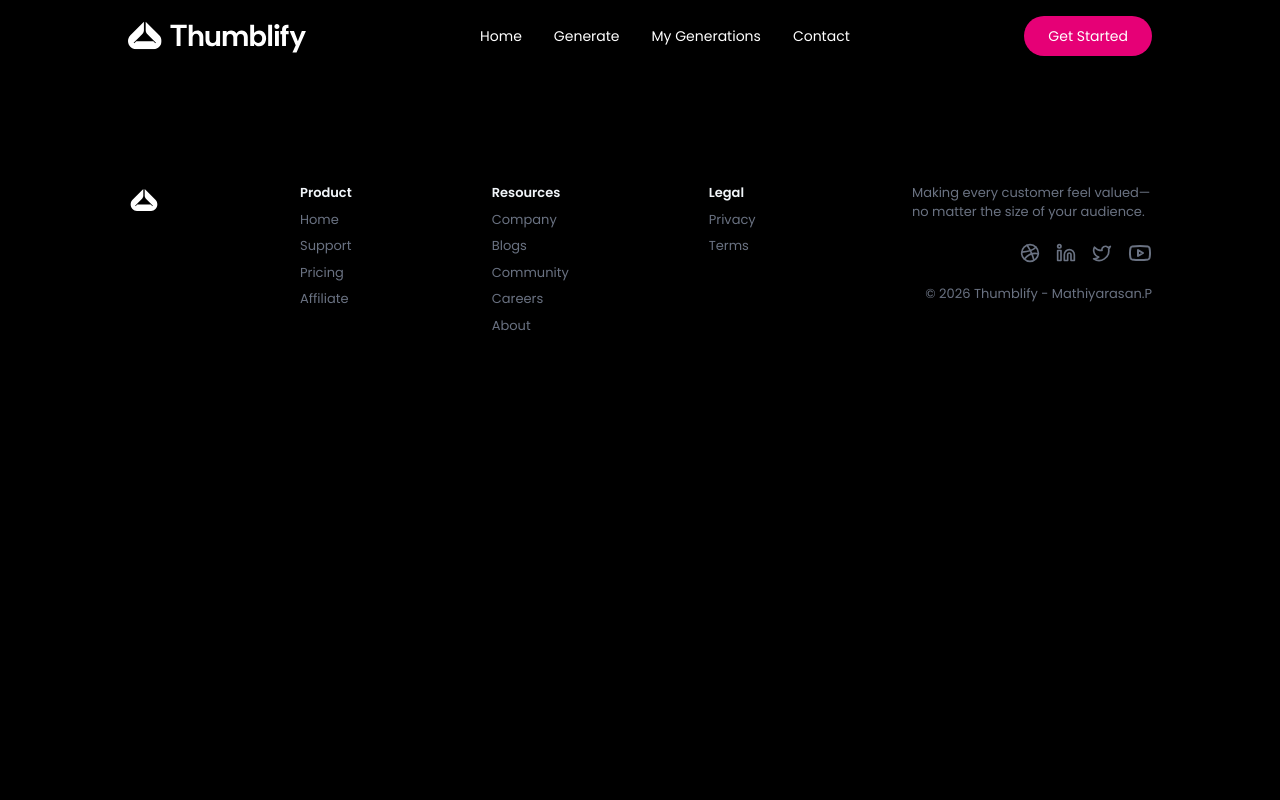
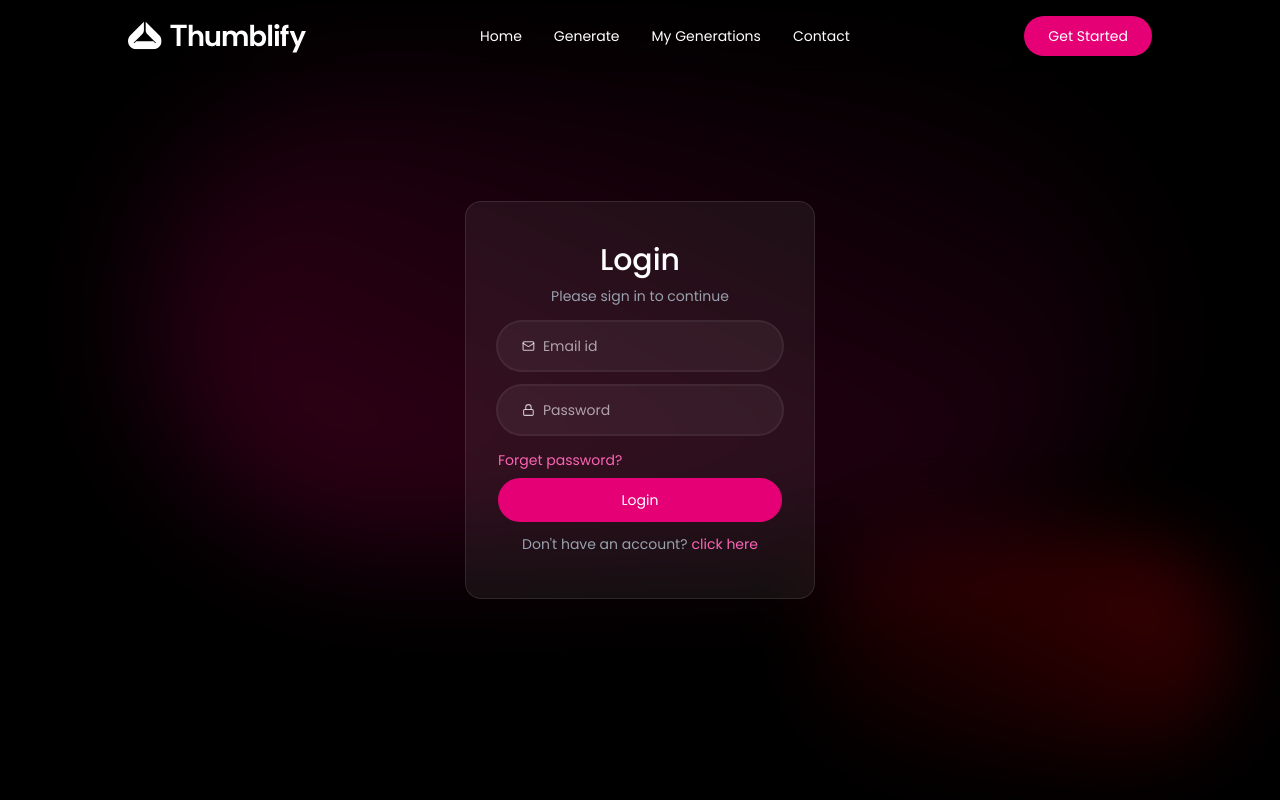
Before and after one commit to Mathiyarasan2102/AI-Thumbnail-Generator, a React (Vite) app in the folder client/: page /login in a window 1280 px wide. Shown: the top 800 px of the page. Built offline with nearby package versions, Linux system fonts and the light colour scheme.

Commit message:
Add routing and new components for user authentication and generation features

```diff
--- a/client/src/App.jsx
+++ b/client/src/App.jsx
@@ -4,12 +4,21 @@
 import Footer from "./components/Footer";
 import "./globals.css";
 import LenisScroll from "./components/LenisScroll";
+import Generate from "./pages/Generate";
+import MyGeneration from "./pages/MyGeneration";
+import YtPreview from "./pages/YtPreview";
+import Login from "./components/Login";
 export default function App() {
   return <>
             <LenisScroll />
             <Navbar />
             <Routes>
                 <Route path="/" element={<HomePage />} />
+                <Route path="/login" element={<Login />} />
+                <Route path="/generate" element={<Generate />} />
+                <Route path="/generate/id" element={<Generate />} />
+                <Route path="/my-generation" element={<MyGeneration />} />
+                <Route path="/preview" element={<YtPreview />} />
             </Routes>
             <Footer />
         </>;
--- /dev/null
+++ b/client/src/components/Login.jsx
@@ -0,0 +1,73 @@
+import { useState } from "react"
+import SoftBackdrop from "./SoftBackdrop"
+
+const Login = () => {
+    const [state, setState] = useState("login")
+
+    const [formData, setFormData] = useState({
+        name: '',
+        email: '',
+        password: ''
+    })
+
+    const handleChange = (e) => {
+        const { name, value } = e.target
+        setFormData(prev => ({ ...prev, [name]: value }))
+    }
+
+    const handleSubmit = (e) => {
+        e.preventDefault()
+
+    }
+    return (
+        <>
+        <SoftBackdrop />
+            <div className="min-h-screen flex items-center justify-center">
+                <form
+                    onSubmit={handleSubmit}
+                    className="w-full sm:w-87.5 text-center bg-white/6 border border-white/10 rounded-2xl px-8">
+                    <h1 className="text-white text-3xl mt-10 font-medium">
+                        {state === "login" ? "Login" : "Sign up"}
+                    </h1>
+
+                    <p className="text-gray-400 text-sm mt-2">Please sign in to continue</p>
+
+                    {state !== "login" && (
+                        <div className="flex items-center mt-6 w-full bg-white/5 ring-2 ring-white/10 focus-within:ring-pink-500/60 h-12 rounded-full overflow-hidden pl-6 gap-2 transition-all ">
+                            <svg xmlns="http://www.w3.org/2000/svg" width="16" height="16" viewBox="0 0 24 24" fill="none" stroke="currentColor" className="text-white/60" strokeWidth="2" strokeLinecap="round" strokeLinejoin="round"> <circle cx="12" cy="8" r="5" /> <path d="M20 21a8 8 0 0 0-16 0" /> </svg>
+                            <input type="text" name="name" placeholder="Name" className="w-full bg-transparent text-white placeholder-white/60 border-none outline-none " value={formData.name} onChange={handleChange} required />
+                        </div>
+                    )}
+
+                    <div className="flex items-center w-full mt-4 bg-white/5 ring-2 ring-white/10 focus-within:ring-pink-500/60 h-12 rounded-full overflow-hidden pl-6 gap-2 transition-all ">
+                        <svg xmlns="http://www.w3.org/2000/svg" width="14" height="14" viewBox="0 0 24 24" fill="none" stroke="currentColor" className="text-white/75" strokeWidth="2" strokeLinecap="round" strokeLinejoin="round"> <path d="m22 7-8.991 5.727a2 2 0 0 1-2.009 0L2 7" /> <rect x="2" y="4" width="20" height="16" rx="2" /> </svg>
+                        <input type="email" name="email" placeholder="Email id" className="w-full bg-transparent text-white placeholder-white/60 border-none outline-none " value={formData.email} onChange={handleChange} required />
+                    </div>
+
+                    <div className=" flex items-center mt-4 w-full bg-white/5 ring-2 ring-white/10 focus-within:ring-pink-500/60 h-12 rounded-full overflow-hidden pl-6 gap-2 transition-all ">
+                        <svg xmlns="http://www.w3.org/2000/svg" width="14" height="14" viewBox="0 0 24 24" fill="none" stroke="currentColor" className="text-white/75" strokeWidth="2" strokeLinecap="round" strokeLinejoin="round"> <rect width="18" height="11" x="3" y="11" rx="2" ry="2" /> <path d="M7 11V7a5 5 0 0 1 10 0v4" /> </svg>
+                        <input type="password" name="password" placeholder="Password" className="w-full bg-transparent text-white placeholder-white/60 border-none outline-none" value={formData.password} onChange={handleChange} required />
+                    </div>
+
+                    <div className="mt-4 text-left">
+                        <button className="text-sm text-pink-400 hover:underline">
+                            Forget password?
+                        </button>
+                    </div>
+
+                    <button type="submit" className="mt-2 w-full h-11 rounded-full text-white bg-pink-600 hover:bg-pink-500 transition " >
+                        {state === "login" ? "Login" : "Sign up"}
+                    </button>
+
+                    <p onClick={() => setState(prev => prev === "login" ? "register" : "login")} className="text-gray-400 text-sm mt-3 mb-11 cursor-pointer" >
+                        {state === "login" ? "Don't have an account?" : "Already have an account?"}
+                        <span className="text-pink-400 hover:underline ml-1">click here</span>
+                    </p>
+                </form>
+
+            </div>
+        </>
+    )
+}
+
+export default Login
--- a/client/src/components/SectionTitle.jsx
+++ b/client/src/components/SectionTitle.jsx
@@ -1,7 +1,7 @@
-import { motion } from "motion/react";
+import { motion as Motion } from "motion/react";
 export default function SectionTitle({ text1, text2, text3 }) {
   return <>
-            <motion.p
+            <Motion.p
     className="text-center font-medium text-pink-600 mt-28 px-10 py-2 rounded-full bg-pink-950/70 border border-pink-800 w-max mx-auto"
     initial={{ y: 120, opacity: 0 }}
     whileInView={{ y: 0, opacity: 1 }}
@@ -9,8 +9,8 @@
     transition={{ type: "spring", stiffness: 320, damping: 70, mass: 1 }}
   >
                 {text1}
-            </motion.p>
-            <motion.h3
+            </Motion.p>
+            <Motion.h3
     className="text-3xl font-semibold text-center mx-auto mt-4"
     initial={{ y: 120, opacity: 0 }}
     whileInView={{ y: 0, opacity: 1 }}
@@ -18,8 +18,8 @@
     transition={{ type: "spring", stiffness: 280, damping: 70, mass: 1 }}
   >
                 {text2}
-            </motion.h3>
-            <motion.p
+            </Motion.h3>
+            <Motion.p
     className="text-slate-300 text-center mt-2 max-w-xl mx-auto"
     initial={{ y: 120, opacity: 0 }}
     whileInView={{ y: 0, opacity: 1 }}
@@ -27,6 +27,6 @@
     transition={{ type: "spring", stiffness: 240, damping: 70, mass: 1 }}
   >
                 {text3}
-            </motion.p>
+            </Motion.p>
         </>;
 }
--- /dev/null
+++ b/client/src/components/SoftBackdrop.jsx
@@ -0,0 +1,15 @@
+import React from 'react'
+
+const SoftBackdrop = () => {
+    return (
+        <>
+            {/* Soft Backdrop*/}
+            <div className='fixed inset-0 -z-1 pointer-events-none'>
+                <div className='absolute left-1/2 top-20 -translate-x-1/2 w-245 h-115 bg-linear-to-tr from-pink-800/35 to-transparent rounded-full blur-3xl' />
+                <div className='absolute right-12 bottom-10 w-105 h-55 bg-linear-to-bl from-red-700/35 to-transparent rounded-full blur-2xl' />
+            </div>
+        </>
+    )
+}
+
+export default SoftBackdrop
--- /dev/null
+++ b/client/src/pages/Generate.jsx
@@ -0,0 +1,7 @@
+const Generate = () => {
+  return (
+    <div>Generate</div>
+  )
+}
+
+export default Generate
--- /dev/null
+++ b/client/src/pages/MyGeneration.jsx
@@ -0,0 +1,7 @@
+const MyGeneration = () => {
+  return (
+    <div>MyGeneration</div>
+  )
+}
+
+export default MyGeneration
--- /dev/null
+++ b/client/src/pages/YtPreview.jsx
@@ -0,0 +1,7 @@
+const YtPreview = () => {
+  return (
+    <div>YtPreview</div>
+  )
+}
+
+export default YtPreview
```
